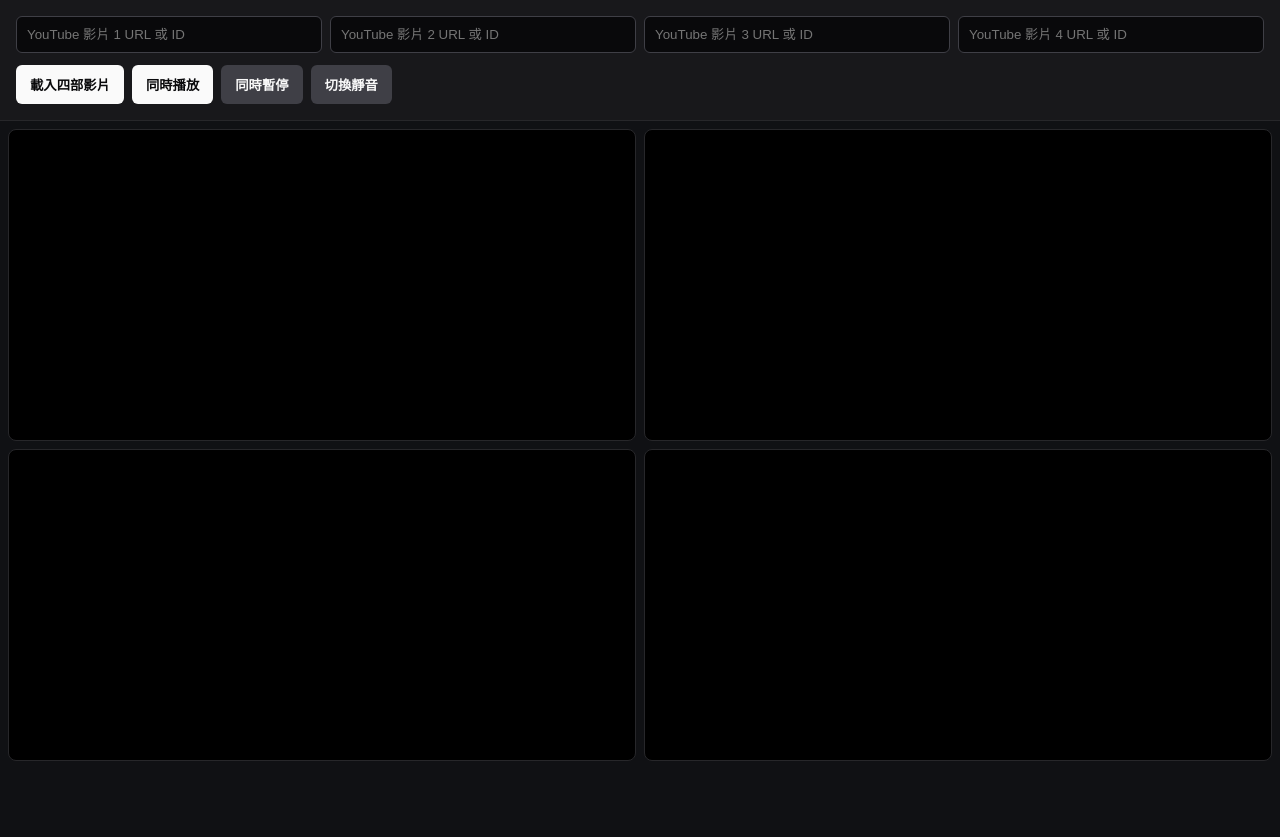
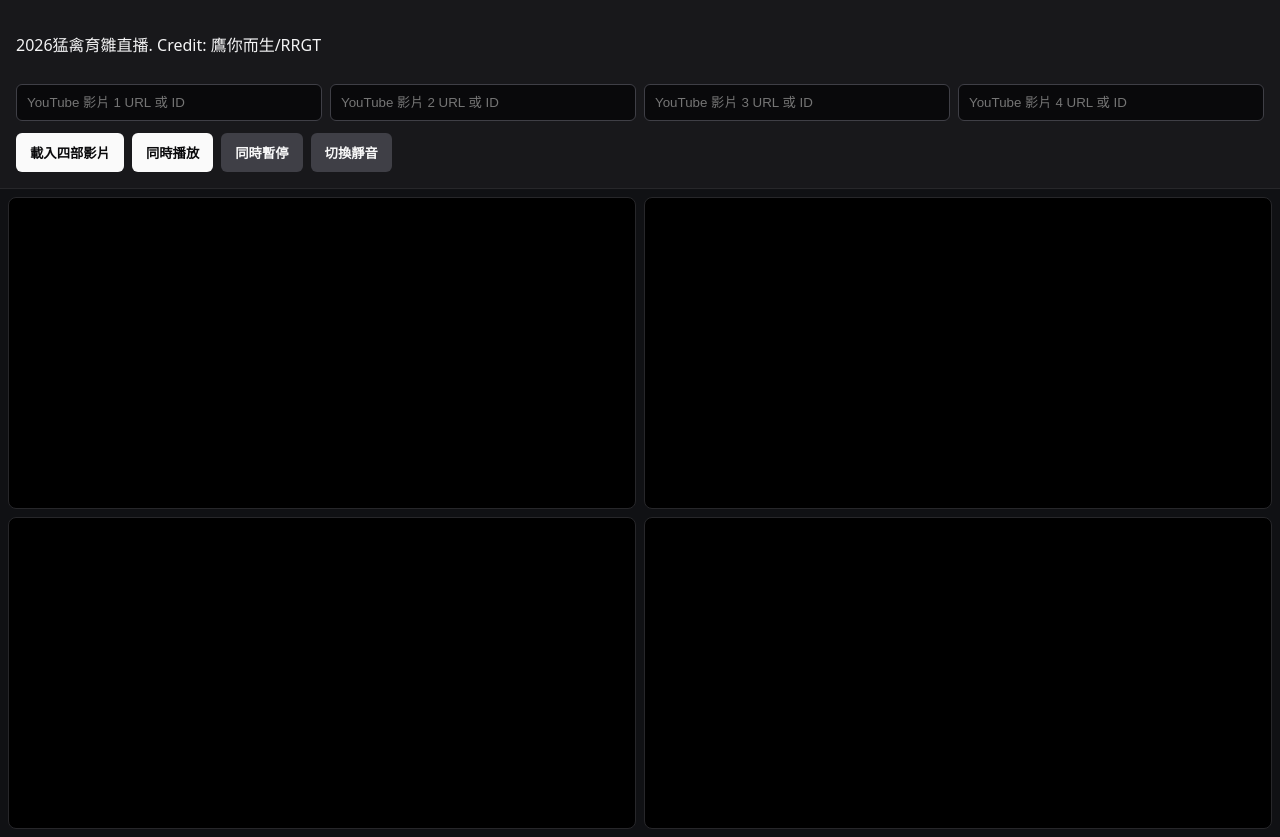
Before and after one commit to thebigcoco/eaglecamtw2026, a plain HTML site: page index.html in a window 1280 px wide. Before the commit the page ends 800 px from the top, so only its background shows below. Drawn offline with Linux system fonts and the light colour scheme.

Commit message:
Update index.html

```diff
--- a/index.html
+++ b/index.html
@@ -79,6 +79,7 @@
 </head>
 <body>
   <header>
+    <p class="title">2026猛禽育雛直播. Credit: 鷹你而生/RRGT</p>
     <div class="controls">
       <input id="url0" placeholder="YouTube 影片 1 URL 或 ID" />
       <input id="url1" placeholder="YouTube 影片 2 URL 或 ID" />
```
